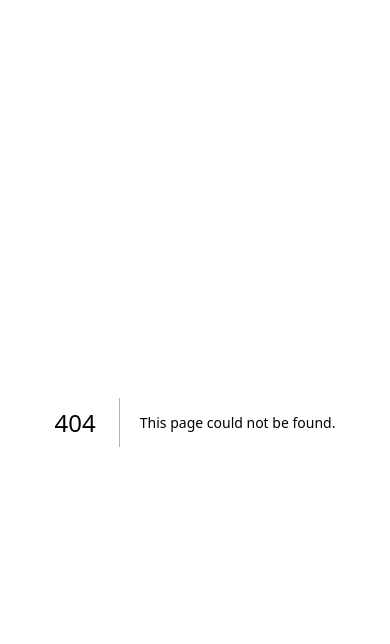
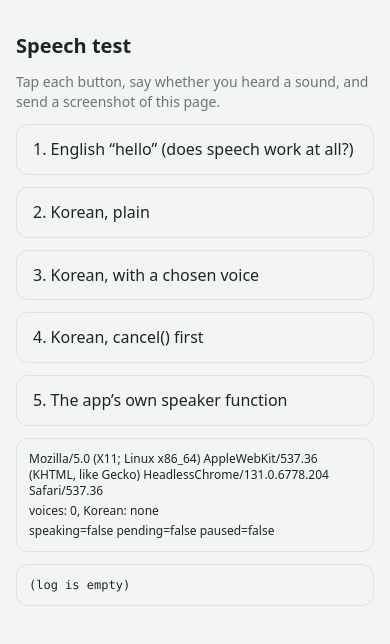
Before and after one commit to lissabaar/korean, a Next.js app: page /speech-test in a window 390 px wide. Before the commit this address had no page. Shown: the top 644 px of the page. Built offline with nearby package versions, Linux system fonts and the light colour scheme; a web font is replaced by a local one.

Commit message:
Add /speech-test diagnostic page for iPhone speech; reset the unlock flag after 500 ms
Co-Authored-By: Claude Sonnet 5.5 <noreply@anthropic.com>
Claude-Session: https://claude.ai/code/session_016har1XeQyLwDguZ7dwAJjw

```diff
--- /dev/null
+++ b/src/app/speech-test/page.tsx
@@ -0,0 +1,94 @@
+"use client";
+
+/**
+ * "/speech-test" — a temporary diagnostic page for pronunciation problems.
+ *
+ * React client component ("use client"): runs in the browser. It tries the
+ * browser's speech synthesis in four different ways and prints what the
+ * browser reports (voices, speaking state, start/end/error events), so a
+ * silent device can be understood from one screenshot instead of guessing.
+ * No server, database or AI involved. Delete this page once speech works.
+ *
+ * Calls: the Web Speech API (window.speechSynthesis) and speakKorean() from
+ * components/SpeakButton.tsx — the very function the app's speaker buttons use.
+ */
+
+import { useState } from "react";
+import { speakKorean } from "@/components/SpeakButton";
+
+/** Test words: Korean for the real check, English to see if speech works at all. */
+const KOREAN = "안녕하세요";
+const ENGLISH = "hello";
+
+/** One small button of the page. */
+function Btn({ onClick, children }: { onClick: () => void; children: React.ReactNode }) {
+  return (
+    <button
+      type="button"
+      onClick={onClick}
+      className="block w-full rounded-xl border border-line px-4 py-3 text-left"
+    >
+      {children}
+    </button>
+  );
+}
+
+/** The diagnostic page. */
+export default function SpeechTestPage() {
+  const [log, setLog] = useState<string[]>([]);
+  const add = (line: string) =>
+    setLog((old) => [...old.slice(-30), `${new Date().toLocaleTimeString()} ${line}`]);
+
+  /** What the browser says about itself right now. */
+  const state = () => {
+    if (!("speechSynthesis" in window)) return "NO speechSynthesis";
+    const s = window.speechSynthesis;
+    return `speaking=${s.speaking} pending=${s.pending} paused=${s.paused}`;
+  };
+
+  /** Speak `text` with an utterance, logging every event it fires. */
+  const run = (name: string, text: string, lang: string, withVoice: boolean, cancelFirst: boolean) => {
+    if (!("speechSynthesis" in window)) return add(`${name}: no speechSynthesis`);
+    const synth = window.speechSynthesis;
+    const utterance = new SpeechSynthesisUtterance(text);
+    utterance.lang = lang;
+    if (withVoice) {
+      const voice = synth.getVoices().find((v) => v.lang.toLowerCase().startsWith(lang.slice(0, 2)));
+      if (voice) utterance.voice = voice;
+      add(`${name}: voice=${voice ? `${voice.name} ${voice.lang}` : "none found"}`);
+    }
+    utterance.onstart = () => add(`${name}: start`);
+    utterance.onend = () => add(`${name}: end`);
+    utterance.onerror = (event) => add(`${name}: ERROR ${event.error}`);
+    if (cancelFirst) synth.cancel();
+    synth.speak(utterance);
+    add(`${name}: sent. ${state()}`);
+  };
+
+  const voices = typeof window !== "undefined" && "speechSynthesis" in window ? window.speechSynthesis.getVoices() : [];
+  const korean = voices.filter((v) => v.lang.toLowerCase().startsWith("ko"));
+
+  return (
+    <main className="mx-auto max-w-xl space-y-3 px-4 py-8">
+      <h1 className="text-xl font-bold">Speech test</h1>
+      <p className="text-sm text-muted">
+        Tap each button, say whether you heard a sound, and send a screenshot of this page.
+      </p>
+      <Btn onClick={() => run("1 English", ENGLISH, "en-US", false, false)}>1. English “hello” (does speech work at all?)</Btn>
+      <Btn onClick={() => run("2 Korean plain", KOREAN, "ko-KR", false, false)}>2. Korean, plain</Btn>
+      <Btn onClick={() => run("3 Korean voice", KOREAN, "ko-KR", true, false)}>3. Korean, with a chosen voice</Btn>
+      <Btn onClick={() => run("4 Korean cancel", KOREAN, "ko-KR", true, true)}>4. Korean, cancel() first</Btn>
+      <Btn onClick={() => { speakKorean(KOREAN); add(`5 app function: called. ${state()}`); }}>
+        5. The app’s own speaker function
+      </Btn>
+      <div className="rounded-xl border border-line p-3 text-xs">
+        <p>{typeof navigator !== "undefined" ? navigator.userAgent : ""}</p>
+        <p className="mt-1">
+          voices: {voices.length}, Korean: {korean.length ? korean.map((v) => `${v.name} (${v.lang}, ${v.localService ? "on device" : "online"})`).join("; ") : "none"}
+        </p>
+        <p className="mt-1">{typeof window !== "undefined" ? state() : ""}</p>
+      </div>
+      <pre className="whitespace-pre-wrap rounded-xl border border-line p-3 text-xs">{log.join("\n") || "(log is empty)"}</pre>
+    </main>
+  );
+}
--- a/src/components/SpeakButton.tsx
+++ b/src/components/SpeakButton.tsx
@@ -43,6 +43,11 @@ if (typeof window !== "undefined" && "speechSynthesis" in window) {
     silent.onend = silent.onerror = () => {
       unlocking = false;
     };
+    // Safety net: iOS may never fire "end" for a silent utterance, and the
+    // flag must not stay set for the whole visit.
+    setTimeout(() => {
+      unlocking = false;
+    }, 500);
     window.speechSynthesis.speak(silent);
     window.removeEventListener("pointerdown", unlock);
     window.removeEventListener("keydown", unlock);
```
